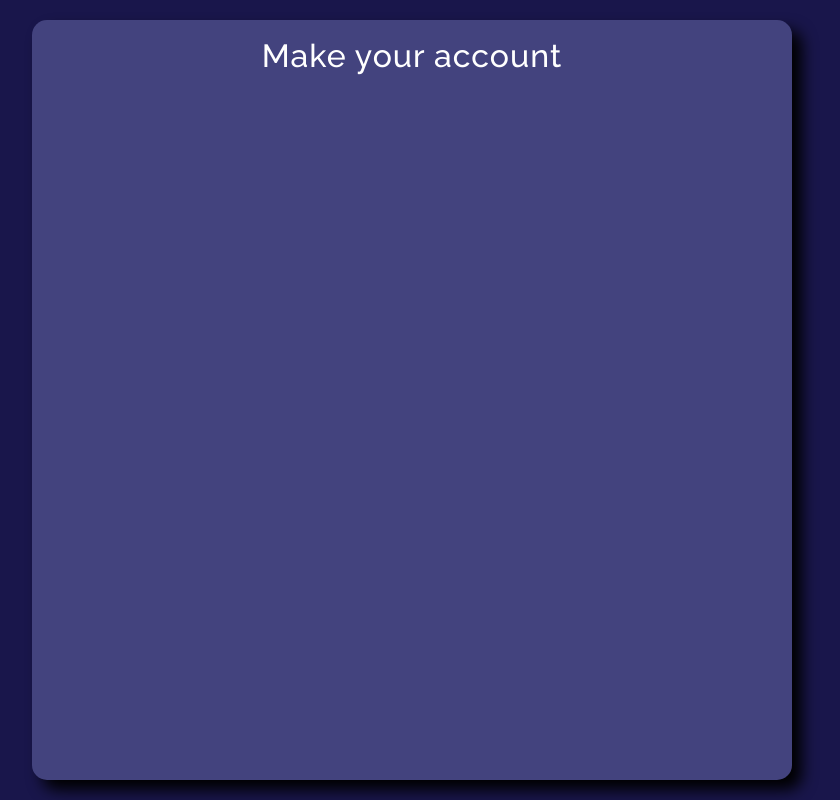
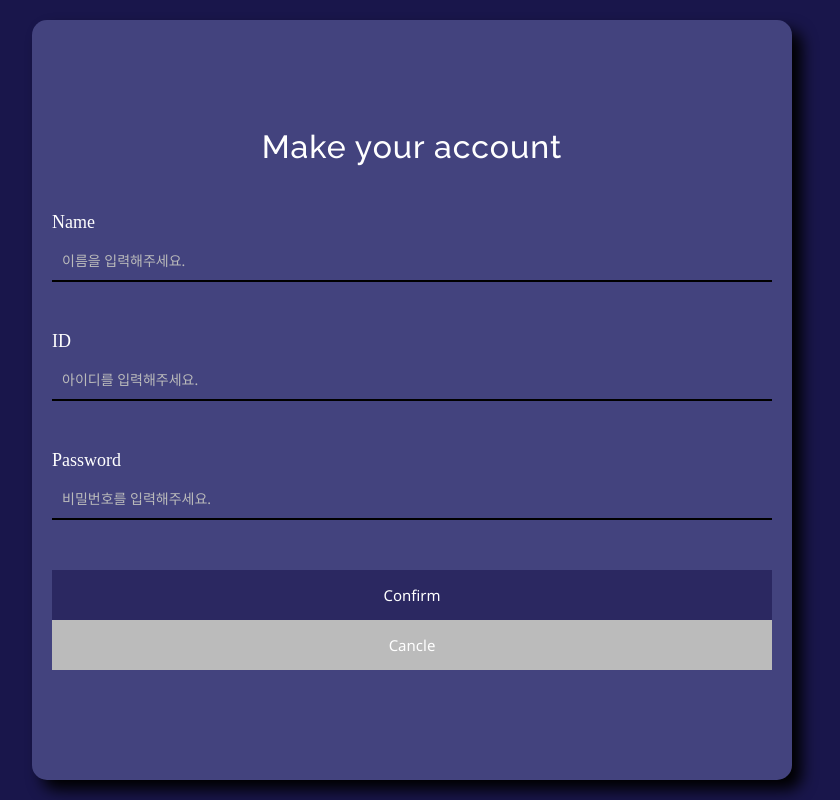
Before and after one commit to heejae0811/react-vocabulary, a React (Create React App) app: page /join in a window 1280 px wide. Shown: the whole page, without its empty margins (228-1068 px from the left). Built offline with nearby package versions, Linux system fonts and the light colour scheme.

Commit message:
join 퍼블리싱

```diff
--- a/src/components/Button.js
+++ b/src/components/Button.js
@@ -7,7 +7,7 @@ const StyledButton = styled.button`
   border: none;
   color: #fff;
   font-family: 'Noto Sans', 'Noto Sans KR', sans-serif;
-  font-size: 14px;
+  font-size: 15px;
   transition: all .3s;
   cursor: pointer;
 
--- a/src/pages/join/index.js
+++ b/src/pages/join/index.js
@@ -1,10 +1,36 @@
+import {useNavigate} from 'react-router'
 import Title from '../../components/Title'
+import Input from '../../components/Input'
+import Button from '../../components/Button'
+import './index.scss'
 
 const Join = () => {
+  const navigate = useNavigate()
+
   return (
-    <div className="wrap">
+    <div className="join wrap">
       <div className="inner">
         <Title>Make your account</Title>
+
+        <div className="input-area">
+          <div>
+            <p>Name</p>
+            <Input type="text" placeholder="이름을 입력해주세요."/>
+          </div>
+
+          <div>
+            <p>ID</p>
+            <Input type="text" placeholder="아이디를 입력해주세요."/>
+          </div>
+
+          <div>
+            <p>Password</p>
+            <Input type="password" placeholder="비밀번호를 입력해주세요."/>
+          </div>
+
+          <Button bgColor="#2b2861">Confirm</Button>
+          <Button onClick={() => navigate('/login')} bgColor="#bbb">Cancle</Button>
+        </div>
       </div>
     </div>
   )
--- a/src/pages/join/index.scss
+++ b/src/pages/join/index.scss
@@ -0,0 +1,20 @@
+.join {
+  .inner {
+    display: flex;
+    flex-direction: column;
+    justify-content: center;
+    align-items: stretch;
+
+    .input-area {
+      > div {
+        margin-bottom: 50px;
+
+        p {
+          margin-bottom: 10px;
+          color: #fff;
+          font-size: 18px;
+        }
+      }
+    }
+  }
+}
--- a/src/pages/login/index.js
+++ b/src/pages/login/index.js
@@ -1,9 +1,12 @@
+import {useNavigate} from 'react-router'
 import Title from '../../components/Title'
 import Input from '../../components/Input'
 import Button from '../../components/Button'
 import './index.scss'
 
 const Login = () => {
+  const navigate = useNavigate()
+
   return (
     <div className="login wrap">
       <div className="inner">
@@ -20,8 +23,8 @@ const Login = () => {
             <Input type="password" placeholder="비밀번호를 입력해주세요."/>
           </div>
 
-          <Button bgColor="#2b2861">로그인</Button>
-          <Button bgColor="#bbb">회원가입 하기</Button>
+          <Button bgColor="#2b2861">Login</Button>
+          <Button onClick={() => navigate('/join')} bgColor="#bbb">Make an account</Button>
         </div>
       </div>
     </div>
```
